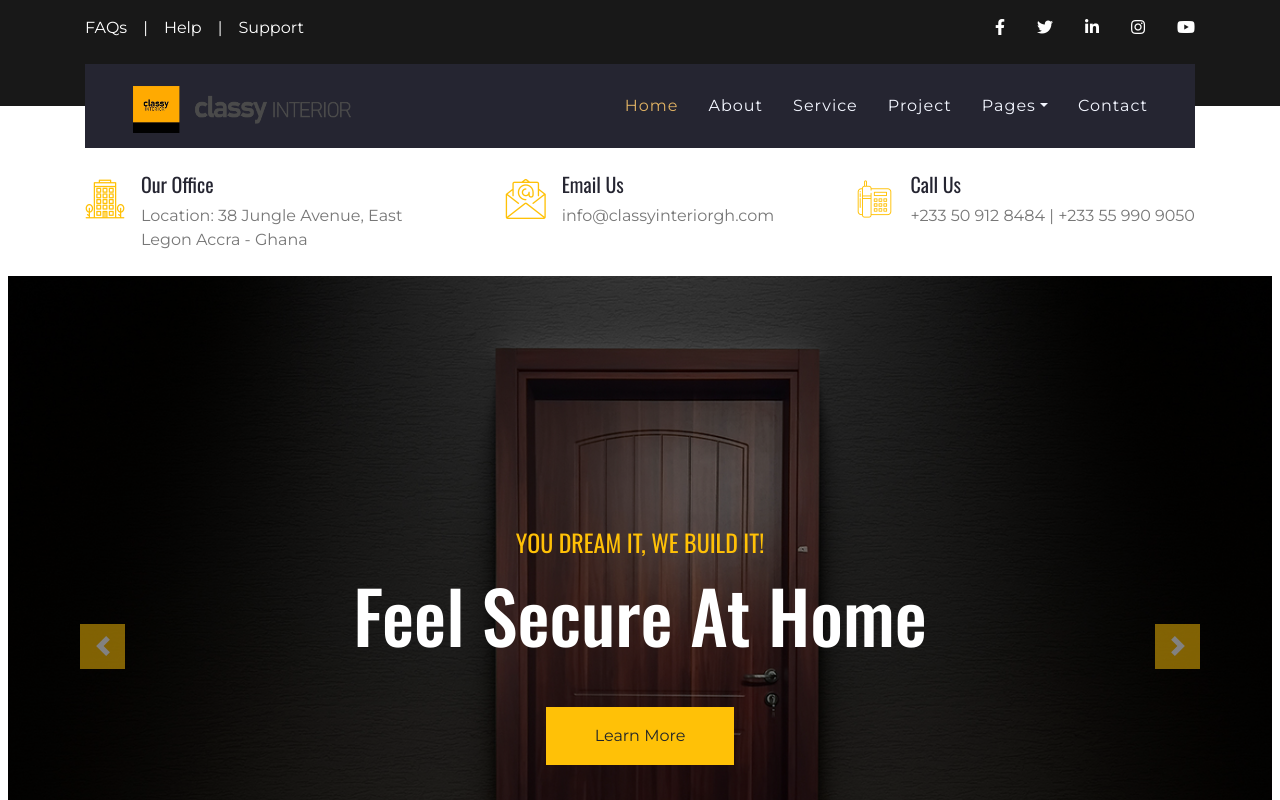
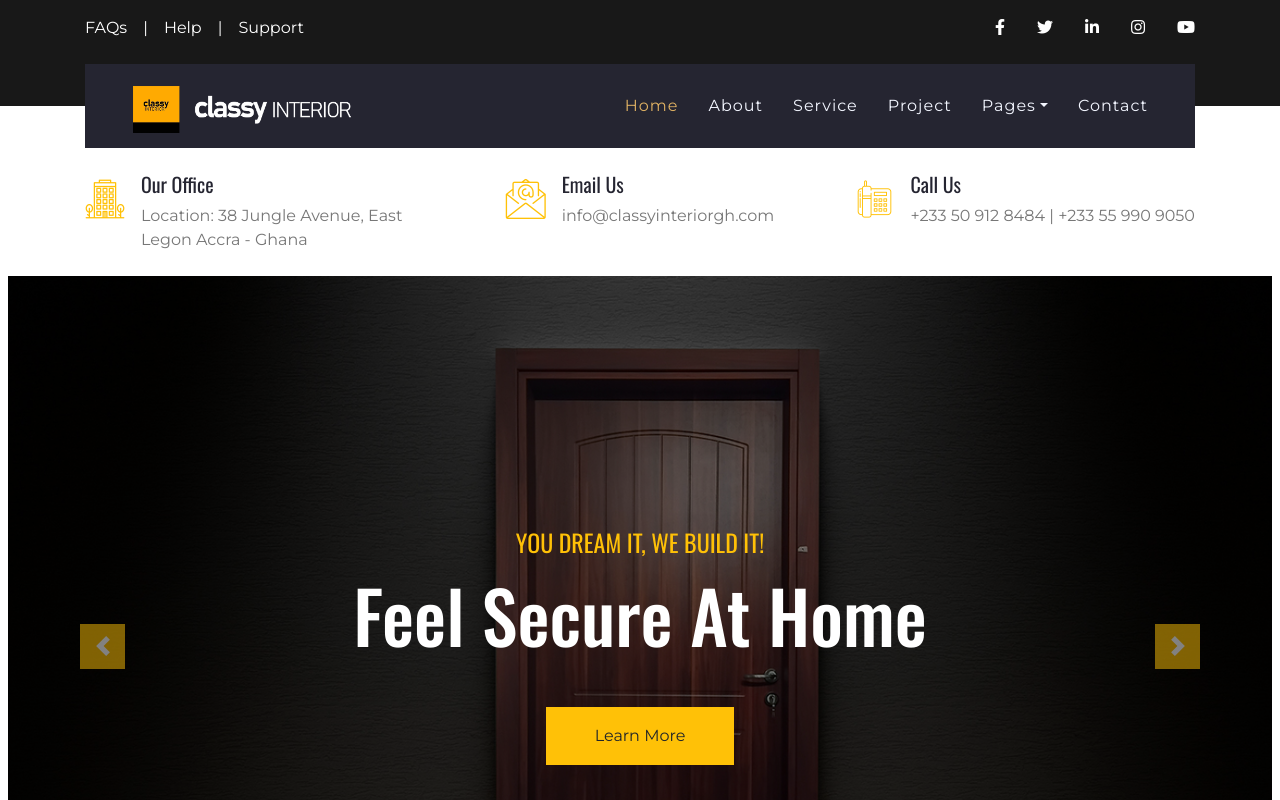
Before and after one commit to Amaning95/Classy-Interior, a plain HTML site: page index.html in a window 1280 px wide. Shown: the top 800 px of the page. Drawn offline with nearby package versions, Linux system fonts and the light colour scheme.

Commit message:
new update

```diff
--- a/index.html
+++ b/index.html
@@ -83,7 +83,7 @@
             <h1 class="m-0 display-5 text-white">
               <span class="text-warning"
                 >
-                <img class="logo" src="img/classyLogo-.png" alt="">
+                <img class="logo" src="img/classyLogo.png" alt="">
                 <!-- <img class="logo" src="/img/logo2.png" alt="logo" -->
               </span>
             </h1>
```
Also changed, not shown: img/classyLogo-.png (deleted).
